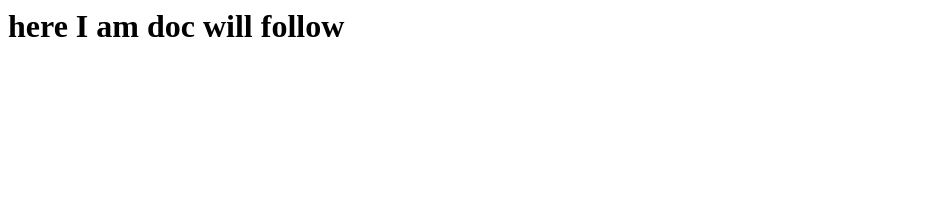
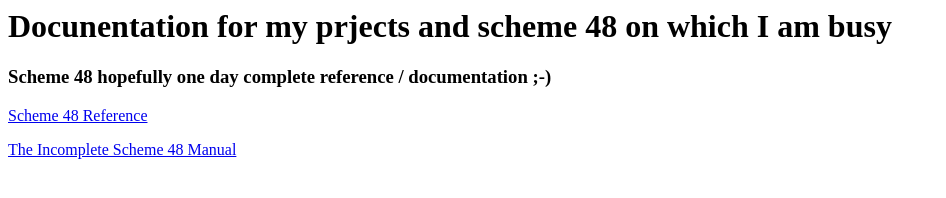
Before and after one commit to hglabplh-tech/hglabplh-tech.github.io, a plain HTML site: page index.html in a window 1280 px wide. Shown: the whole page, without its empty margins (0-946 px from the left). Drawn offline with Linux system fonts and the light colour scheme.

Commit message:
commit small changes and start of scribble doku

```diff
--- a/index.html
+++ b/index.html
@@ -1,3 +1,12 @@
 <html>
-<h1>here I am doc will follow</h1>
+<h1>Docunentation for my prjects and scheme 48 on which I am busy </h1>
+<h3>Scheme 48 hopefully one day complete reference / documentation ;-) </h3>
+<div>
+<p>
+<a href="./s48reference">Scheme 48 Reference</a>
+</p>
+<p>
+<a href="https://www.s48.org/1.8/manual/manual.html">The Incomplete Scheme 48 Manual</a>
+</p>
+</div>
 </html>
```
Also changed, not shown: 3 other files.
